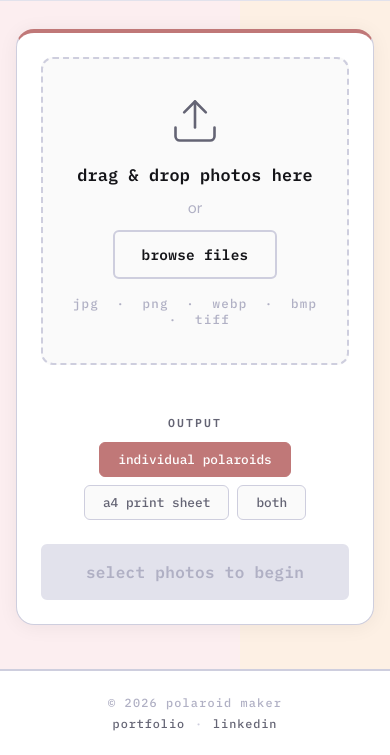
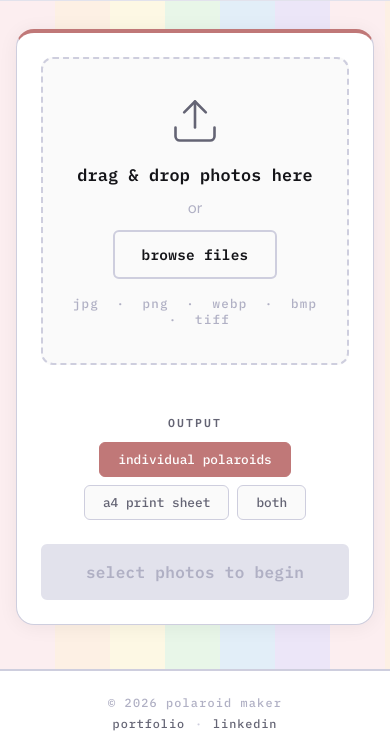
Before and after one commit to CarolMattiello/polaroid-image-maker, a Flask app: page / in a window 390 px wide. Shown: the part 233-988 px from the top of the page. Run offline with Flask 3, Linux system fonts and the light colour scheme.

Commit message:
Fixed mobile fitting

```diff
--- a/static/style.css
+++ b/static/style.css
@@ -159,8 +159,8 @@ h1 .accent {
 }
 
 .guide-panel--open {
-  max-height: 400px;
-  /* large enough, transition clips to content */
+  max-height: 900px;
+  /* tall enough for 4 steps stacked in a single column on mobile */
 }
 
 .guide-panel__inner {
@@ -704,6 +704,18 @@ input[type="file"] {
 
 /* ── Responsive ──────────────────────────────── */
 @media (max-width: 640px) {
+
+  /* Thinner stripes on mobile — 55px each so all 6 colours fit on screen */
+  body {
+    background: repeating-linear-gradient(to right,
+        var(--stripe-rose) 0px, var(--stripe-rose) 55px,
+        var(--stripe-orange) 55px, var(--stripe-orange) 110px,
+        var(--stripe-yellow) 110px, var(--stripe-yellow) 165px,
+        var(--stripe-green) 165px, var(--stripe-green) 220px,
+        var(--stripe-blue) 220px, var(--stripe-blue) 275px,
+        var(--stripe-violet) 275px, var(--stripe-violet) 330px);
+  }
+
   .guide-steps {
     grid-template-columns: 1fr 1fr;
   }
```
